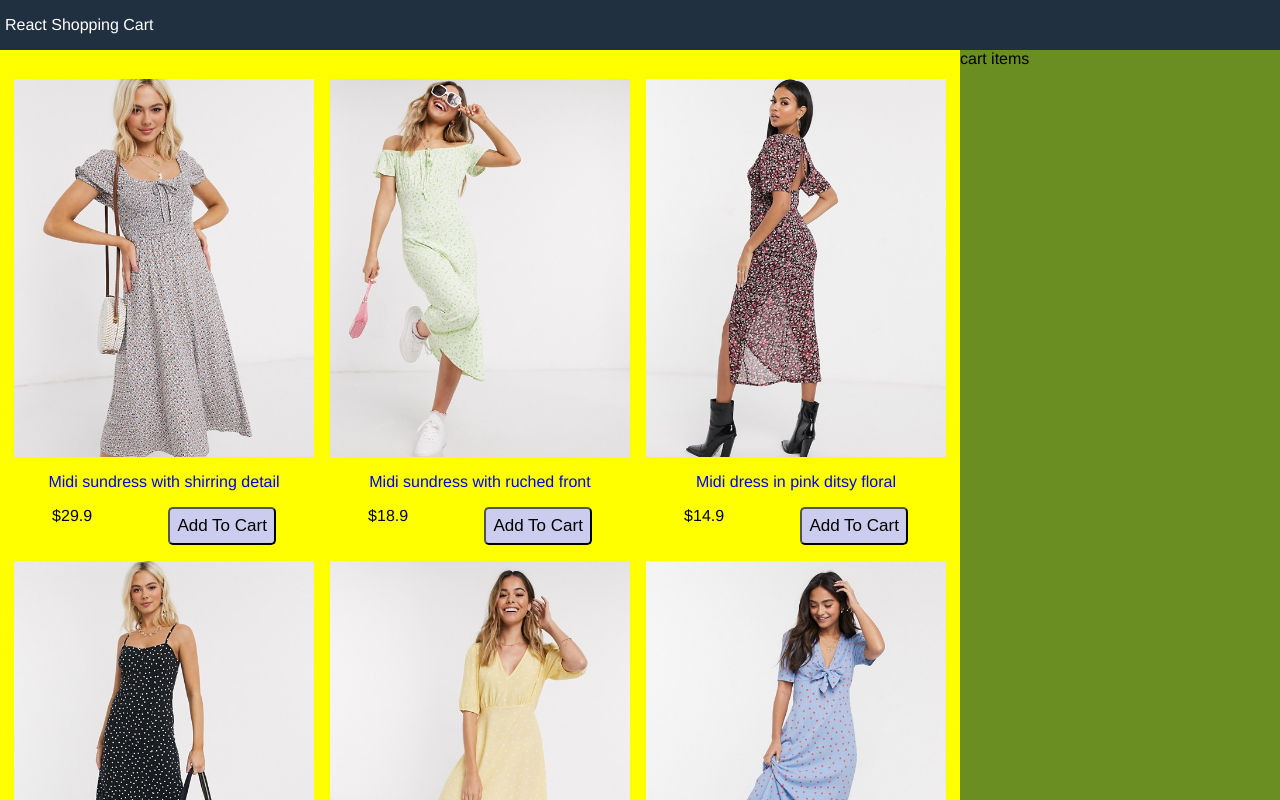
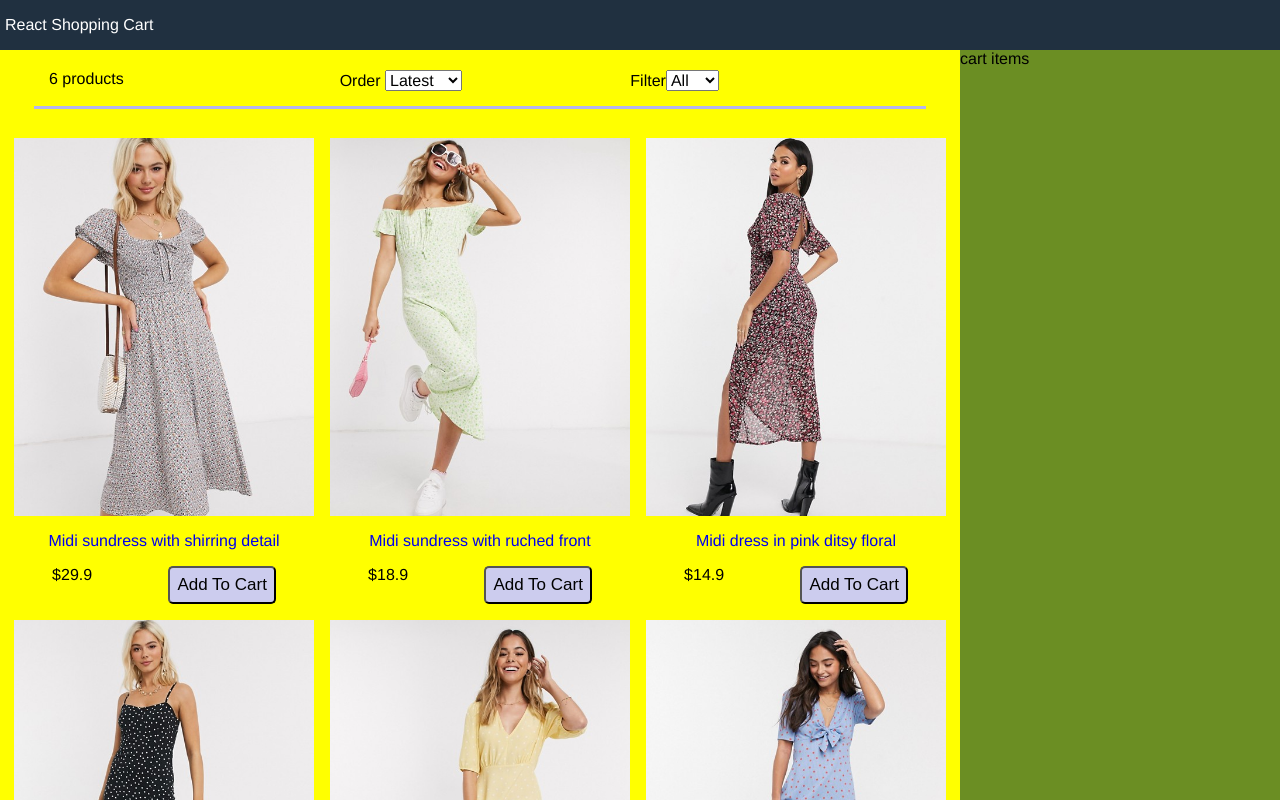
Before and after one commit to adibsadeghi1993/react-shopping-cart, a React (Create React App) app: page / in a window 1280 px wide. Shown: the top 800 px of the page. Built offline with nearby package versions, Linux system fonts and the light colour scheme.

Commit message:
filter-component

```diff
--- a/src/App.js
+++ b/src/App.js
@@ -1,6 +1,7 @@
 import data from "./data.json";
-import React, { Component } from 'react';
+import React, { Component } from "react";
 import Products from "./components/Products";
+import Filter from "./components/Filter";
 class App extends Component {
   constructor(props) {
     super(props);
@@ -9,6 +10,38 @@ class App extends Component {
       size: "",
       sort: "",
     };
+  }
+  sortproducts=(e)=>{
+
+   const sort=e.target.value
+   this.setState(state=>({
+     sort:sort,
+     products:this.state.products.slice().sort((a,b)=>(
+       sort==="lowest"?
+      ((a.price<b.price)? -1:1):
+      sort==="highest"? ((a.price<b.price)? +1:-1):((a._id<b._id)? -1:1)
+
+     ))
+   }))
+
+
+  }
+  filterproducts=(e)=>{
+    // console.log(e.target.value)
+    if(e.target.value===""){
+      this.setState({
+        products:data.products,
+        size:e.target.value
+      })
+    }else{
+      this.setState({
+        size:e.target.value,
+        products:data.products.filter(x=>x.availableSizes.indexOf(e.target.value) >= 0)
+      })
+
+    }
+
+
   }
   render() {
     return (
@@ -19,7 +52,14 @@ class App extends Component {
         <main>
           <div className="content">
             <div className="main">
-              <Products products={this.state.products}/>
+              <Filter
+                count={this.state.products.length}
+                size={this.state.size}
+                sort={this.state.sort}
+                filterproducts={this.filterproducts}
+                sortproducts={this.sortproducts}
+              />
+              <Products products={this.state.products} />
             </div>
             <div className="sidebar"> cart items</div>
           </div>
--- /dev/null
+++ b/src/components/Filter.js
@@ -0,0 +1,36 @@
+import React, { Component } from "react";
+
+export default class Filter extends Component {
+  render() {
+    return (
+      <div className="filter">
+        <div className="filter-result">
+
+         {this.props.count} products
+        </div>
+        <div className="filter-sort">
+
+          Order <select value={this.props.sort} onChange={this.props.sortproducts}>
+          <option value="">Latest</option>
+              <option value="lowest">Lowest</option>
+              <option value="highest">Highest</option>
+          </select>
+        </div>
+        <div className="filter-size">
+
+          Filter
+
+          <select value={this.props.size} onChange={this.props.filterproducts}>
+              <option value="">All</option>
+              <option value="XS">XS</option>
+              <option value="S">S</option>
+              <option value="M">M</option>
+              <option value="L">L</option>
+              <option value="XL">XL</option>
+              <option value="XXL">XXL</option>
+          </select>
+        </div>
+      </div>
+    );
+  }
+}
--- a/src/index.css
+++ b/src/index.css
@@ -98,3 +98,17 @@ font-size: 17px;
 .button:hover{
   background-color: orangered;
 }
+
+.filter{
+  display: flex;
+    justify-content: space-around;
+    border-bottom: solid rgb(181, 181, 241);
+    padding: 10px;
+    margin: 5px;
+    margin-left: 34px;
+    margin-right: 34px;
+}
+.filter-result,.filter-sort,.filter-size{
+  padding: 5px;
+  flex: 1;
+}
```
